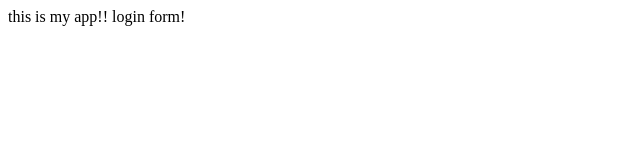
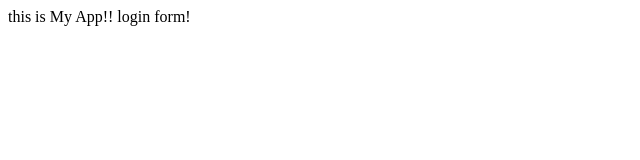
Before and after one commit to NiharikaBariar/myapp, a plain HTML site: page index.html in a window 1280 px wide. Shown: the full height of the page, 0-640 px from the left. Drawn offline with Linux system fonts and the light colour scheme.

Commit message:
Update index.html

```diff
--- a/index.html
+++ b/index.html
@@ -3,7 +3,7 @@
 	<title>My App</title>
 	</head>
 	<body>
-		this is my app!!
+		this is My App!!
 		login form!
 	</body>
 </html>
```
